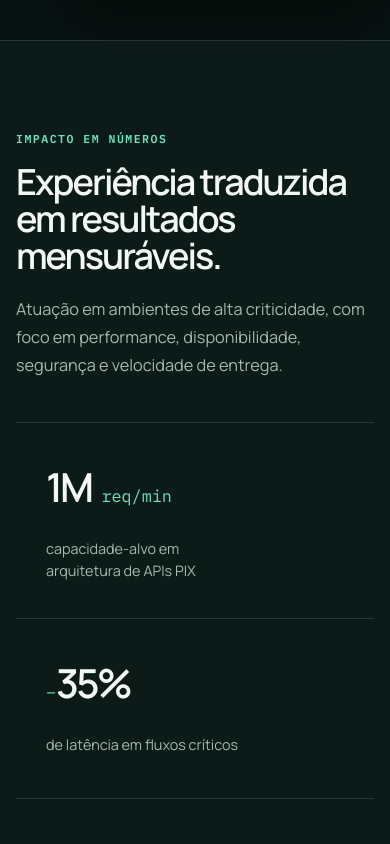
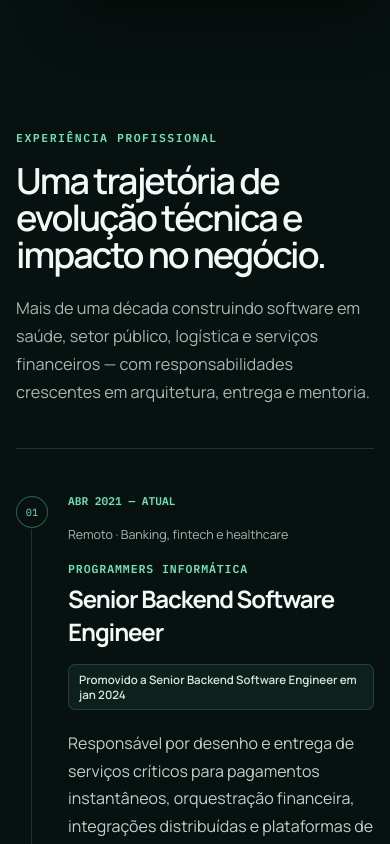
Before and after one commit to donascimentomarcelo/landing-page, a React (Vite) app: page / in a window 390 px wide. Shown: the part 1280-2124 px from the top of the page. Built offline with nearby package versions, Linux system fonts and the light colour scheme.

Commit message:
Simplify portfolio content flow

```diff
--- a/src/App.jsx
+++ b/src/App.jsx
@@ -12,7 +12,6 @@ const content = {
     skip: "Pular para o conteúdo",
     nav: {
       expertise: "Especialidades",
-      impact: "Impacto",
       experience: "Experiência",
       principles: "Arquitetura",
       contact: "Contato",
@@ -33,16 +32,6 @@ const content = {
       ["focus", "distributed systems"],
       ["approach", "reliability by design"],
       ["delivery", "from architecture to production"],
-    ],
-    impactLabel: "Impacto em números",
-    impactTitle: "Experiência traduzida em resultados mensuráveis.",
-    impactIntro:
-      "Atuação em ambientes de alta criticidade, com foco em performance, disponibilidade, segurança e velocidade de entrega.",
-    metrics: [
-      { value: "1M", suffix: " req/min", label: "capacidade-alvo em arquitetura de APIs PIX" },
-      { value: "35%", prefix: "−", label: "de latência em fluxos críticos" },
-      { value: "40%", prefix: "+", label: "de capacidade em períodos de pico" },
-      { value: "50%", prefix: "~", label: "mais rapidez no provisionamento com Terraform" },
     ],
     expertiseLabel: "Especialidades",
     expertiseTitle: "Capacidades construídas em sistemas de alta criticidade.",
@@ -188,7 +177,6 @@ const content = {
     skip: "Skip to content",
     nav: {
       expertise: "Expertise",
-      impact: "Impact",
       experience: "Experience",
       principles: "Architecture",
       contact: "Contact",
@@ -209,16 +197,6 @@ const content = {
       ["focus", "distributed systems"],
       ["approach", "reliability by design"],
       ["delivery", "from architecture to production"],
-    ],
-    impactLabel: "Impact by the numbers",
-    impactTitle: "Experience translated into measurable outcomes.",
-    impactIntro:
-      "Engineering for mission-critical environments, focused on performance, availability, security, and delivery speed.",
-    metrics: [
-      { value: "1M", suffix: " req/min", label: "target capacity for PIX API architecture" },
-      { value: "35%", prefix: "−", label: "lower latency across critical flows" },
-      { value: "40%", prefix: "+", label: "higher peak-load capacity" },
-      { value: "50%", prefix: "~", label: "faster provisioning with Terraform" },
     ],
     expertiseLabel: "Expertise",
     expertiseTitle: "Capabilities built in mission-critical systems.",
@@ -406,9 +384,8 @@ function App() {
           </a>
 
           <nav className="main-nav" aria-label="Principal">
-            <a href="#impact">{t.nav.impact}</a>
+            <a href="#experience">{t.nav.experience}</a>
             <a href="#expertise">{t.nav.expertise}</a>
-            <a href="#experience">{t.nav.experience}</a>
             <a href="#principles">{t.nav.principles}</a>
           </nav>
 
@@ -493,38 +470,6 @@ function App() {
           </div>
         </section>
 
-        <section className="impact section" id="impact">
-          <div className="shell">
-            <SectionHeading label={t.impactLabel} title={t.impactTitle} intro={t.impactIntro} />
-            <div className="metrics-grid">
-              {t.metrics.map((metric) => (
-                <article className="metric-card" key={metric.label}>
-                  <p className="metric-value">
-                    {metric.prefix}<strong>{metric.value}</strong>{metric.suffix}
-                  </p>
-                  <p>{metric.label}</p>
-                </article>
-              ))}
-            </div>
-          </div>
-        </section>
-
-        <section className="expertise section shell" id="expertise">
-          <SectionHeading label={t.expertiseLabel} title={t.expertiseTitle} intro={t.expertiseIntro} />
-          <div className="expertise-grid">
-            {t.expertise.map((item) => (
-              <article className="expertise-card" key={item.number}>
-                <span className="card-number">{item.number}</span>
-                <h3>{item.title}</h3>
-                <p>{item.description}</p>
-                <ul aria-label={`${item.title} skills`}>
-                  {item.skills.map((skill) => <li key={skill}>{skill}</li>)}
-                </ul>
-              </article>
-            ))}
-          </div>
-        </section>
-
         <section className="experience section shell" id="experience">
           <SectionHeading
             label={t.experienceLabel}
@@ -553,6 +498,22 @@ function App() {
                     {item.skills.map((skill) => <li key={skill}>{skill}</li>)}
                   </ul>
                 </div>
+              </article>
+            ))}
+          </div>
+        </section>
+
+        <section className="expertise section shell" id="expertise">
+          <SectionHeading label={t.expertiseLabel} title={t.expertiseTitle} intro={t.expertiseIntro} />
+          <div className="expertise-grid">
+            {t.expertise.map((item) => (
+              <article className="expertise-card" key={item.number}>
+                <span className="card-number">{item.number}</span>
+                <h3>{item.title}</h3>
+                <p>{item.description}</p>
+                <ul aria-label={`${item.title} skills`}>
+                  {item.skills.map((skill) => <li key={skill}>{skill}</li>)}
+                </ul>
               </article>
             ))}
           </div>
--- a/src/App.scss
+++ b/src/App.scss
@@ -457,49 +457,11 @@ h1 {
   line-height: 1.7;
 }
 
-.impact,
 .cases,
 .principles {
   position: relative;
   background: $surface;
   border-block: 1px solid $line;
-}
-
-.metrics-grid {
-  display: grid;
-  grid-template-columns: repeat(4, 1fr);
-  border-block: 1px solid $line;
-}
-
-.metric-card {
-  min-height: 230px;
-  padding: 36px 30px;
-  border-right: 1px solid $line;
-
-  &:last-child { border-right: 0; }
-
-  > p:last-child {
-    max-width: 210px;
-    margin: 24px 0 0;
-    color: $muted;
-    font-size: 0.9rem;
-    line-height: 1.55;
-  }
-}
-
-.metric-value {
-  margin: 0;
-  color: $accent;
-  font-family: "IBM Plex Mono", monospace;
-  font-size: 1.05rem;
-
-  strong {
-    color: $ink;
-    font-family: "Manrope", sans-serif;
-    font-size: clamp(2.5rem, 4.5vw, 4.5rem);
-    font-weight: 550;
-    letter-spacing: -0.07em;
-  }
 }
 
 .expertise-grid {
@@ -912,15 +874,6 @@ button:focus-visible {
     width: min(84%, 480px);
   }
 
-  .metrics-grid { grid-template-columns: repeat(2, 1fr); }
-
-  .metric-card {
-    border-bottom: 1px solid $line;
-
-    &:nth-child(2) { border-right: 0; }
-    &:nth-child(n + 3) { border-bottom: 0; }
-  }
-
   .experience-item {
     grid-template-columns: 48px minmax(170px, 0.42fr) minmax(0, 1fr);
     gap: 24px;
@@ -980,17 +933,8 @@ button:focus-visible {
     bottom: -44px;
   }
 
-  .metrics-grid,
   .expertise-grid {
     grid-template-columns: 1fr;
-  }
-
-  .metric-card {
-    min-height: 180px;
-    border-right: 0;
-    border-bottom: 1px solid $line !important;
-
-    &:last-child { border-bottom: 0 !important; }
   }
 
   .expertise-card { min-height: 350px; }
```
